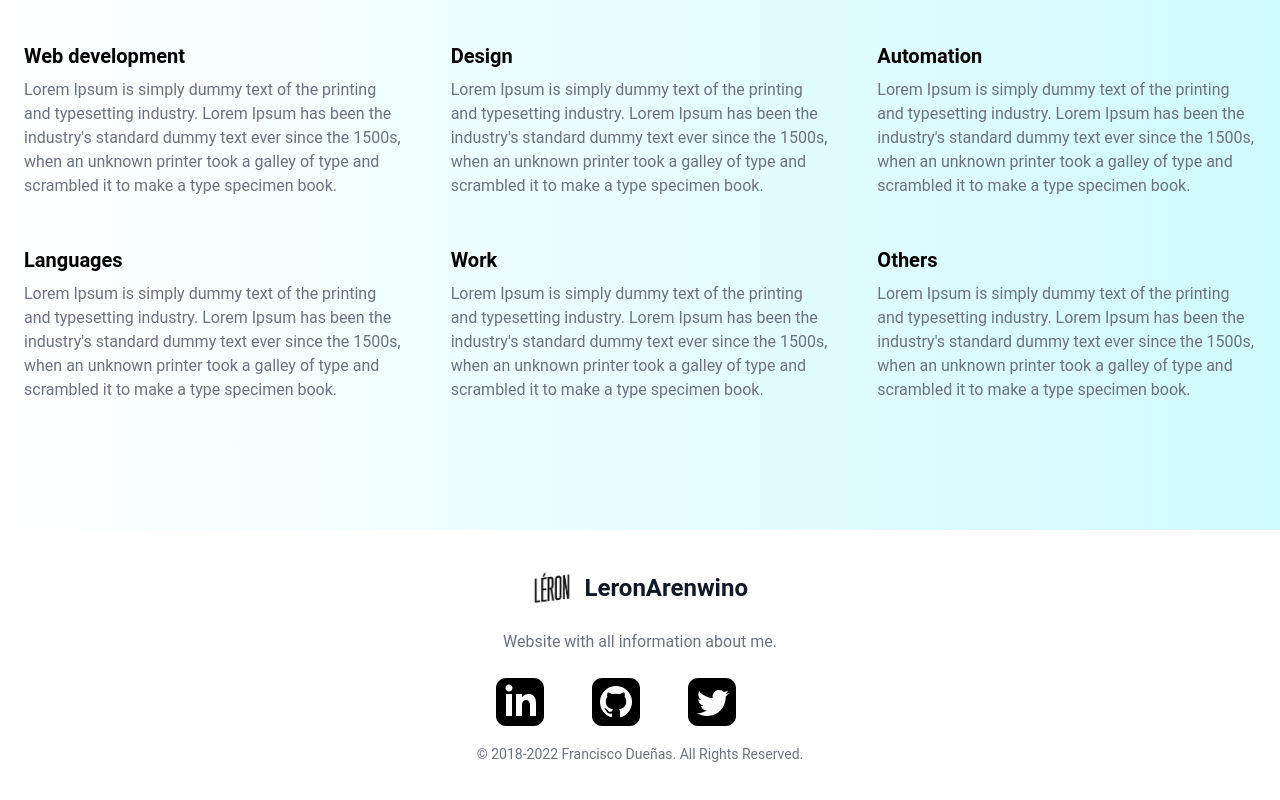
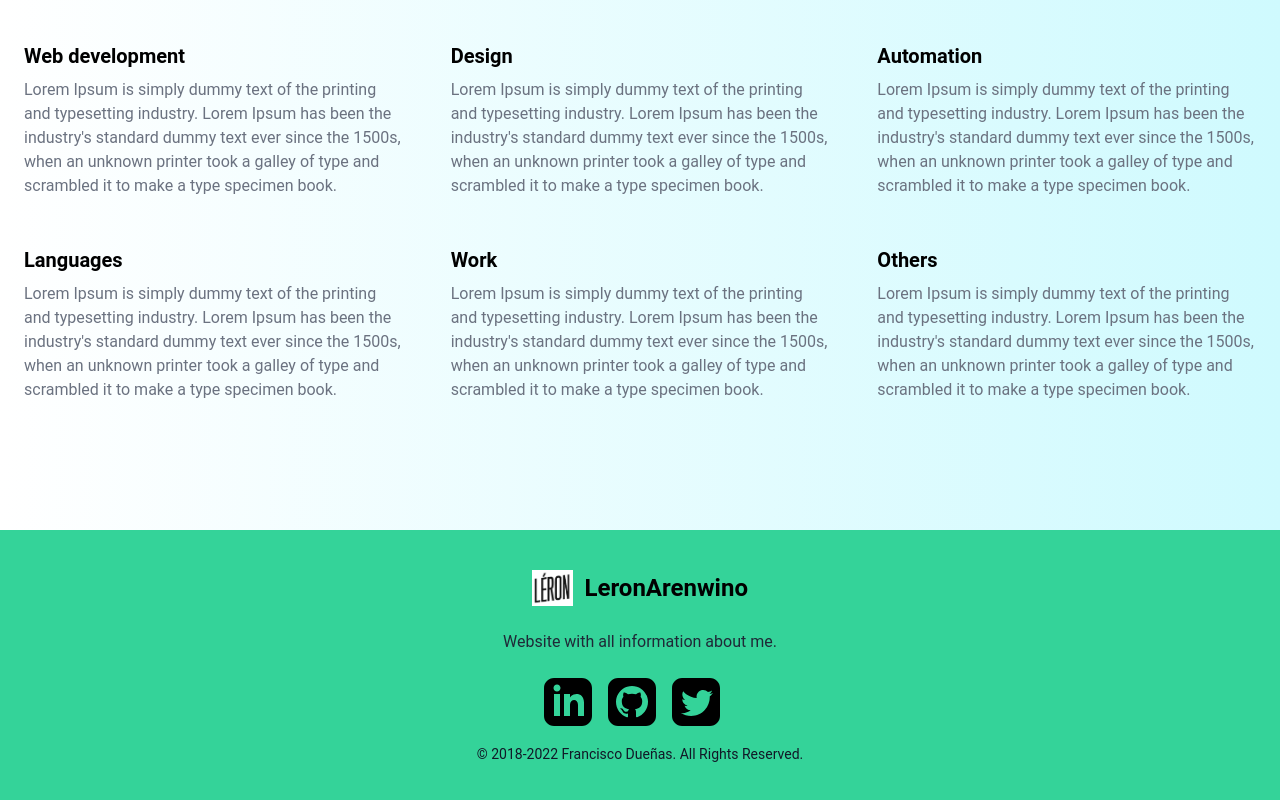
Before and after one commit to LeronArenwino/leronarenwino_page, a Vue app: page / in a window 1280 px wide. Shown: the part 1846-2646 px from the top of the page. Built offline with nearby package versions, Linux system fonts and the light colour scheme; no server answers; the database is empty.

Commit message:
:zap: New design to FooterComponent

```diff
--- a/src/components/FooterComponent.vue
+++ b/src/components/FooterComponent.vue
@@ -1,9 +1,9 @@
 <template>
-  <footer class="p-4 bg-white md:p-8 lg:p-10 dark:bg-gray-800">
+  <footer class="p-4 bg-emerald-400 md:p-8 lg:p-10 dark:bg-gray-800">
     <div class="mx-auto max-w-screen-xl text-center">
       <router-link to="/"
         ><a
-          class="flex justify-center items-center text-2xl font-semibold text-gray-900 dark:text-white"
+          class="flex justify-center items-center text-2xl font-semibold text-black dark:text-white"
           ><img
             src="../assets/logo.png"
             class="mr-3 h-6 sm:h-9"
@@ -12,18 +12,16 @@
           LeronArenwino
         </a></router-link
       >
-      <p class="my-6 text-gray-500 dark:text-gray-400">
+      <p class="my-6 text-gray-800 dark:text-gray-200">
         Website with all information about me.
       </p>
       <ul
         class="flex flex-wrap justify-center items-center text-gray-900 dark:text-white"
       >
         <li class="flex justify-center items-center">
-          <a
-            class="mr-4 md:mr-8"
-            target="_blank"
-            href="https://www.linkedin.com/in/leronarenwino/"
+          <a target="_blank" href="https://www.linkedin.com/in/leronarenwino/"
             ><svg
+              class="fill-current text-black dark:text-white"
               xmlns="http://www.w3.org/2000/svg"
               width="64"
               height="64"
@@ -35,11 +33,9 @@
           ></a>
         </li>
         <li class="flex justify-center items-center">
-          <a
-            class="mr-4 md:mr-8"
-            target="_blank"
-            href="https://github.com/LeronArenwino"
+          <a target="_blank" href="https://github.com/LeronArenwino"
             ><svg
+              class="fill-current text-black dark:text-white"
               xmlns="http://www.w3.org/2000/svg"
               width="64"
               height="64"
@@ -51,11 +47,9 @@
           ></a>
         </li>
         <li class="flex justify-center items-center">
-          <a
-            class="mr-4 md:mr-8"
-            target="_blank"
-            href="https://twitter.com/LeronArenwino"
+          <a target="_blank" href="https://twitter.com/LeronArenwino"
             ><svg
+              class="fill-current text-black dark:text-white"
               xmlns="http://www.w3.org/2000/svg"
               width="64"
               height="64"
@@ -67,7 +61,7 @@
           ></a>
         </li>
       </ul>
-      <span class="text-sm text-gray-500 sm:text-center dark:text-gray-400"
+      <span class="text-sm text-gray-900 sm:text-center dark:text-gray-300"
         >© 2018-2022
         <a class="hover:underline"
           ><router-link to="/">Francisco Dueñas</router-link></a
```
